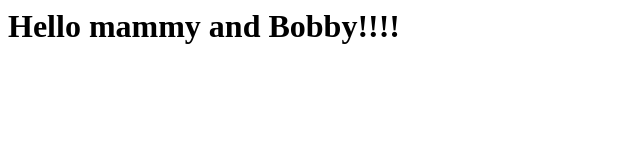
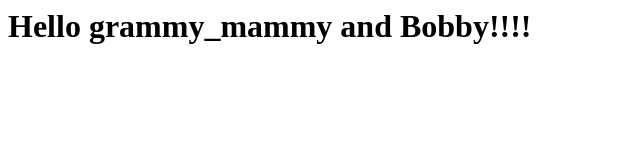
Before and after one commit to yaneproger/cicd, a plain HTML site: page index.html in a window 1280 px wide. Shown: the whole page, without its empty margins (0-640 px from the left). Drawn offline with Linux system fonts and the light colour scheme.

Commit message:
grammy_mammy -added

```diff
--- a/index.html
+++ b/index.html
@@ -1 +1 @@
-<h1>Hello mammy and Bobby!!!!<h1>
+<h1>Hello grammy_mammy and Bobby!!!!<h1>
```
